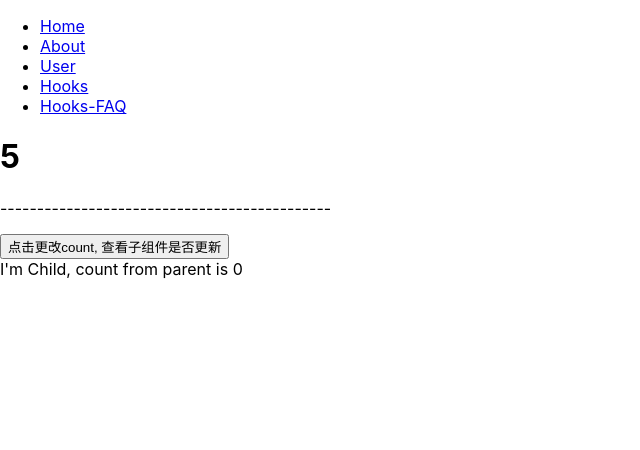
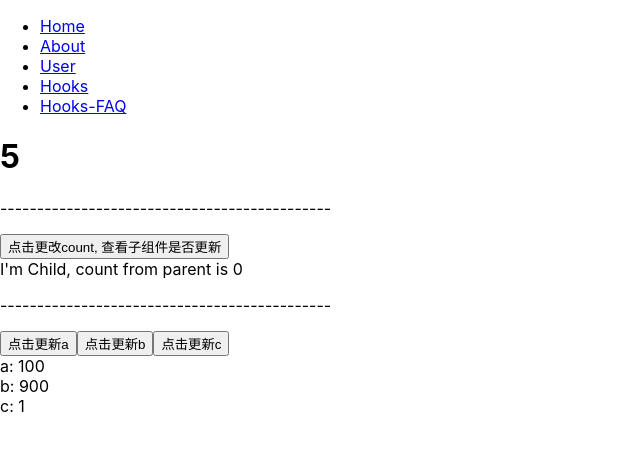
Before and after one commit to aniviaH/study-react, a React (Create React App) app: page /#/hooks-faq in a window 1280 px wide. Shown: the top 450 px of the page, without its empty margins (0-640 px from the left). Built offline with nearby package versions, Linux system fonts and the light colour scheme.

Commit message:
feat: hook-faq--how-to-memoize-calculations

```diff
--- a/src/hooks-faq/how-do-i-implement-shouldcomponentupdate.js
+++ b/src/hooks-faq/how-do-i-implement-shouldcomponentupdate.js
@@ -24,6 +24,7 @@ export function Child (props) {
   )
 }
 
+// React.memo 等效于 PureComponent，但它只比较 props
 export const MemoChild = memo(
   Child,
   function (prevProps, nextProps) {
--- /dev/null
+++ b/src/hooks-faq/how-to-memoize-calculations.js
@@ -0,0 +1,57 @@
+import { useState, useMemo } from "react";
+
+// useMemo Hook 允许你通过「记住」上一次计算结果的方式在多次渲染的之间缓存计算结果：
+// const memoizedValue = useMemo(() => computeExpensiveValue(a, b), [a, b]);
+// 这行代码会调用 computeExpensiveValue(a, b)。但如果依赖数组 [a, b] 自上次赋值以来没有改变过，useMemo 会跳过二次调用，只是简单复用它上一次返回的值。
+
+export default function () {
+  const [a, setA] = useState(100)
+  const [b, setB] = useState(900)
+  const [c, setC] = useState(1)
+
+  const computeExpensiveValue =  (a, b) => {
+    console.log('computeExpensiveValue 执行了')
+    let count = 0
+    for (let i = 0; i < 10000000; i++) {
+      count += (a + b)
+    }
+    console.log('count---', count)
+  }
+  const memoizedValue = useMemo(() => computeExpensiveValue(a, b), [a, b])
+
+  return <>
+    <p>---------------------------------------------</p>
+    <button onClick={() => setA(a => a + 1)}>点击更新a</button>
+    <button onClick={() => setB(b => b + 2)}>点击更新b</button>
+    <button onClick={() => setC(c => c + 3)}>点击更新c</button>
+    <Parent a={a} b={b} />
+    <div>c: {c}</div>
+  </>
+}
+
+function Parent({ a, b }) {
+  // Only re-rendered if `a` changes:
+  const child1 = useMemo(() => <Child1 a={a} />, [a]);
+  // Only re-rendered if `b` changes:
+  const child2 = useMemo(() => <Child2 b={b} />, [b]);
+  return (
+    <>
+      {child1}
+      {child2}
+    </>
+  )
+}
+
+function Child1 ({a}) {
+  console.log('Child1 渲染了---', a);
+  return (
+    <div>a: {a}</div>
+  )
+}
+
+function Child2 ({b}) {
+  console.log('Child2 渲染了---', b);
+  return (
+    <div>b: {b}</div>
+  )
+}
--- a/src/views/hooks-faq/index.js
+++ b/src/views/hooks-faq/index.js
@@ -1,8 +1,7 @@
 
 import {StateExample, RefExample} from './../../hooks-faq/what-can-i-do-if-my-effect-dependencies-change-too-often'
 import HowDoIImplementShouldComponentUpdate from './../../hooks-faq/how-do-i-implement-shouldcomponentupdate'
-
-
+import HowToMemoizeCalculations from './../../hooks-faq/how-to-memoize-calculations'
 
 export default function () {
 
@@ -13,6 +12,8 @@ export default function () {
       {/* <RefExample count={1} /> */}
 
       <HowDoIImplementShouldComponentUpdate />
+
+      <HowToMemoizeCalculations />
     </>
   )
 }
```
